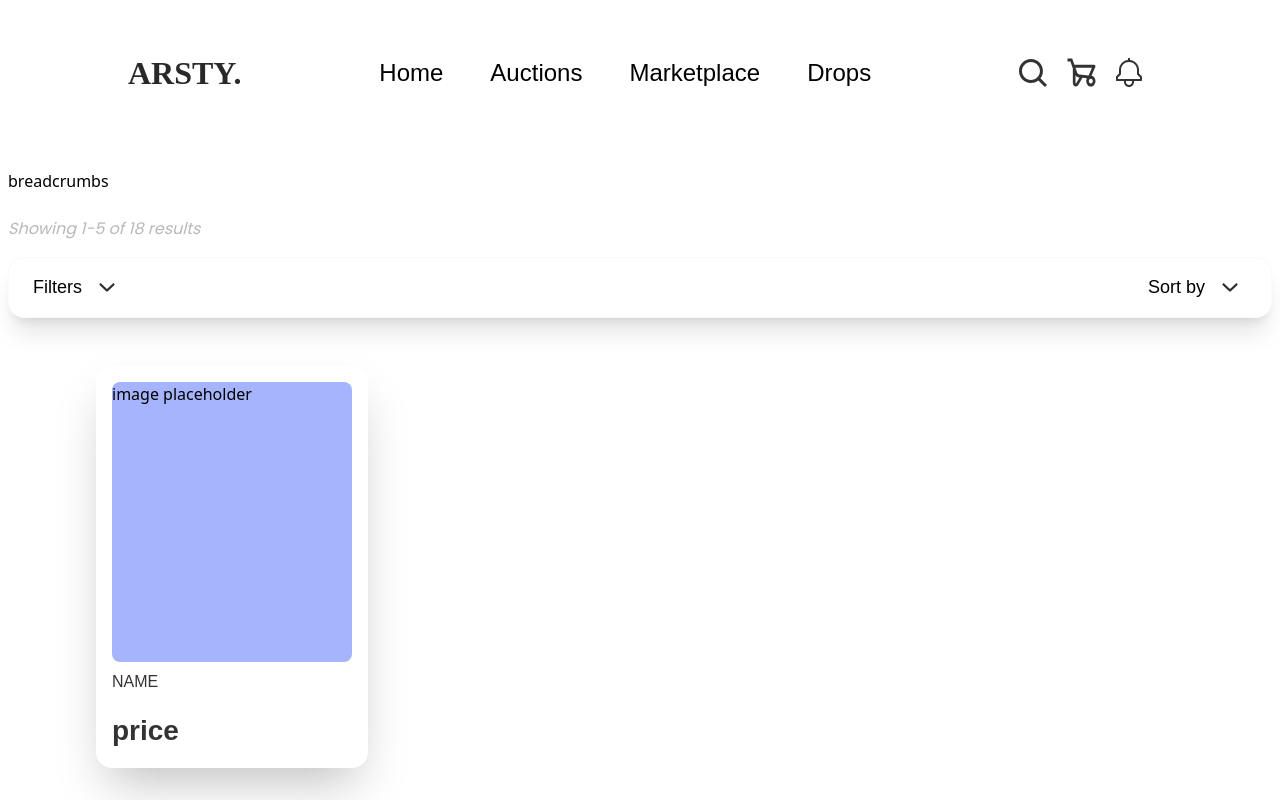
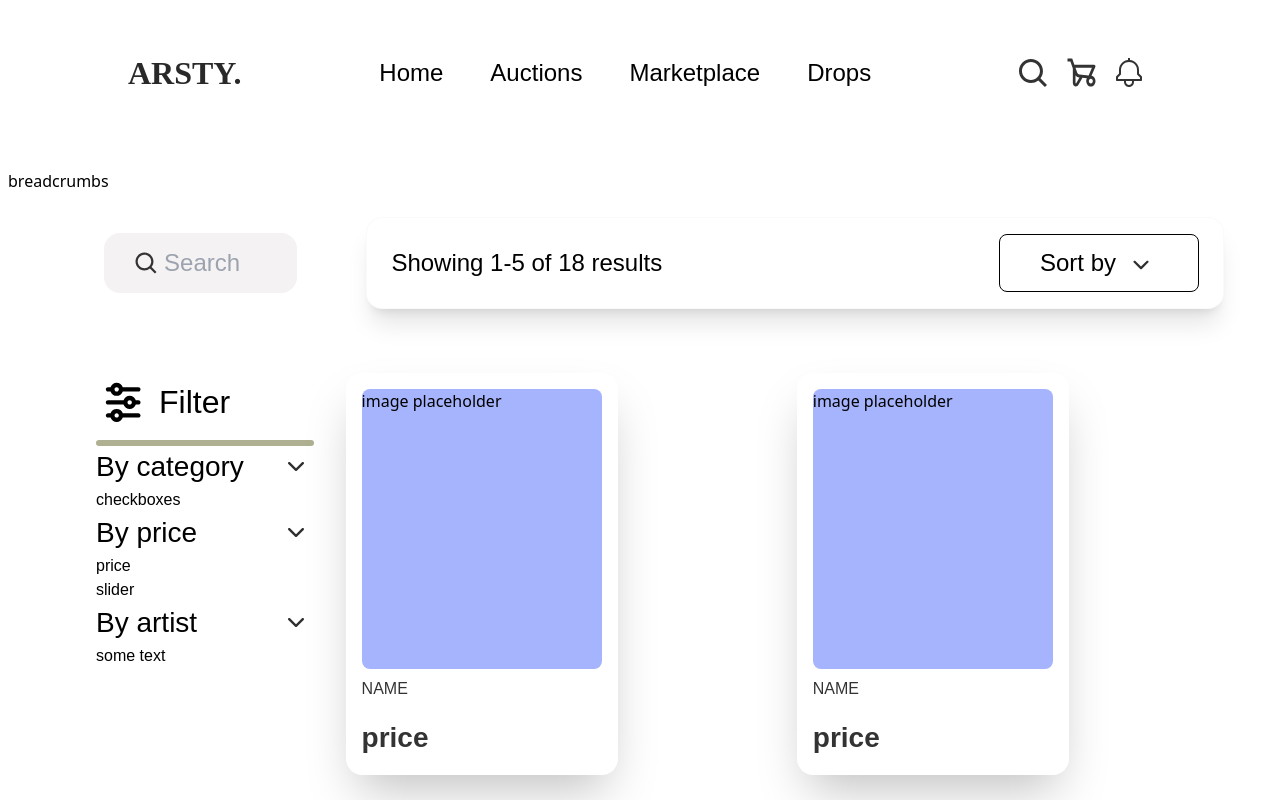
Before and after one commit to eniiku/Artsy, a React (Vite) app: page /marketplace in a window 1280 px wide. Shown: the top 800 px of the page. Built offline with nearby package versions, Linux system fonts and the light colour scheme; a web font is replaced by a local one.

Commit message:
feat(MarketPage): create styled html chops for marketplace

```diff
--- a/src/styles/global.css
+++ b/src/styles/global.css
@@ -1,3 +1,20 @@
 @tailwind base;
 @tailwind components;
 @tailwind utilities;
+
+/* Create grid for  MarketPage Section */
+
+@media screen and (min-width: 1024px) {
+  .products-grid {
+    display: grid;
+    grid-template-columns: 20% 80%;
+    gap: 2em;
+  }
+
+  .products-grid-items {
+    display: grid;
+    grid-template-columns: repeat(auto-fill, minmax(270px, 1fr));
+    column-gap: 2rem;
+    row-gap: 3.2rem;
+  }
+}
--- a/src/views/Marketplace/MarketPage/MarketPage.tsx
+++ b/src/views/Marketplace/MarketPage/MarketPage.tsx
@@ -1,8 +1,10 @@
 import styles from '@/styles';
 import { Footer } from '@/components/layout';
 import MarketItem from '../MarketItem/MarketItem';
-import chevronDown from '@/assets/icons/chevron/icon-chevron-down-outlined.svg';
-import arrowRight from '@/assets/icons/chevron/icon-arrow-right.svg';
+import filterIcon from '@/assets/icons/product/icon-filter.svg';
+import searchIcon from '@/assets/icons/navigation/icon-search.svg';
+import arrowRightIcon from '@/assets/icons/chevron/icon-arrow-right.svg';
+import chevronDownIcon from '@/assets/icons/chevron/icon-chevron-down-outlined.svg';
 
 const MarketPage = () => {
   return (
@@ -10,6 +12,8 @@ const MarketPage = () => {
       <div className='mx-2'>
         <div className='my-6'>breadcrumbs</div>
 
+        {/* Mobile sorting controls */}
+        <div className='lg:hidden'>
           <h3 className='font-poppins italic text-light_gray_clr-100 mb-4'>
             Showing 1-5 of 18 results
           </h3>
@@ -24,37 +28,134 @@ const MarketPage = () => {
                 className='flex gap-2 items-center font-satoshi text-[18px]'
               >
                 {item}
-              <img src={chevronDown} role='presentation' className='w-[34px]' />
+                <img
+                  src={chevronDownIcon}
+                  role='presentation'
+                  className='w-[34px]'
+                />
               </div>
             ))}
           </div>
         </div>
 
+        {/* Desktop search and sort controls */}
+        <div
+          className={`hidden lg:grid products-grid items-center font-satoshi text-2xl ${styles.xPadding}`}
+        >
+          <form className='w-full'>
+            <div className='w-[90%] relative px-6 py-3 flex items-center rounded-2xl bg-light_gray_clr-200'>
+              <label htmlFor='search' className='flex items-center gap-2'>
+                <img src={searchIcon} aria-hidden />
+              </label>
+              <input
+                type='search'
+                name='search'
+                placeholder='Search'
+                className='w-full bg-light_gray_clr-200'
+              />
+            </div>
+          </form>
+
+          <div
+            className='flex items-center justify-between bg-white py-4 px-6 rounded-2xl shadow-xl
+          border border-[#eee] border-opacity-30 flex-1'
+          >
+            <p>Showing 1-5 of 18 results</p>
+
+            <button
+              className='flex gap-2 items-center justify-center border border-black rounded-lg
+              px-10 py-3'
+            >
+              <p>Sort by</p>
+              <img
+                src={chevronDownIcon}
+                role='presentation'
+                className='w-[34px] mt-1'
+              />
+            </button>
+          </div>
+        </div>
+      </div>
+
+      <div className={`${styles.xPadding} products-grid items-start lg:mt-16`}>
+        {/* Preferences controls/section */}
+
+        <div className='font-satoshi hidden lg:block'>
+          {/* Filter */}
+          <h1 className='font-medium text-[32px] flex items-center gap-2'>
+            <img src={filterIcon} aria-hidden className='w-[55px]' />
+            Filter
+          </h1>
+
+          <div
+            className='h-[6px] bg-light_gray_clr-400 rounded-lg mt-2'
+            aria-hidden
+          ></div>
+
+          <div>
+            <div className='font-medium text-[28px] flex items-center justify-between'>
+              By category
+              <img src={chevronDownIcon} aria-hidden />
+            </div>
+
+            <div>checkboxes</div>
+          </div>
+
+          {/* by price */}
+
+          <div>
+            <div className='font-medium text-[28px] flex items-center justify-between'>
+              By price
+              <img src={chevronDownIcon} aria-hidden />
+            </div>
+
+            <div>
+              <div>price</div>
+
+              <div>slider</div>
+            </div>
+          </div>
+
+          {/* by artist */}
+          <div>
+            <div className='font-medium text-[28px] flex items-center justify-between'>
+              By artist
+              <img src={chevronDownIcon} aria-hidden />
+            </div>
+
+            <div>some text</div>
+          </div>
+        </div>
+
         {/* Products Overview */}
-      <div className={`mt-8 ${styles.xPadding}`}>
-        <div className='mb-10'>
+        <div className='mt-8 lg:mt-0'>
+          <div className='mb-10 products-grid-items'>
             {['', '', '', '', '', '', '', '', '', '']
               .slice(0, 5)
               .map((product, index) => (
-              <div key={index} className='mt-12'>
+                <div key={index} className='mt-12 lg:mt-0 w-fit'>
                   {<MarketItem />}
                 </div>
               ))}
           </div>
 
-        <div>
+          <div className='lg:hidden'>
             <button className='font-satoshi font-[20px] float-right'>
               Load more
               <img
-              src={arrowRight}
+                src={arrowRightIcon}
                 role='presentation'
                 className='w-[53px] inline ml-[10px]'
               />
             </button>
           </div>
         </div>
+      </div>
 
+      {/* Footer section */}
+      <div className='lg:hidden'>
         <Footer />
+      </div>
     </div>
   );
 };
```
Lines whose indentation alone changed are shown as unchanged.
